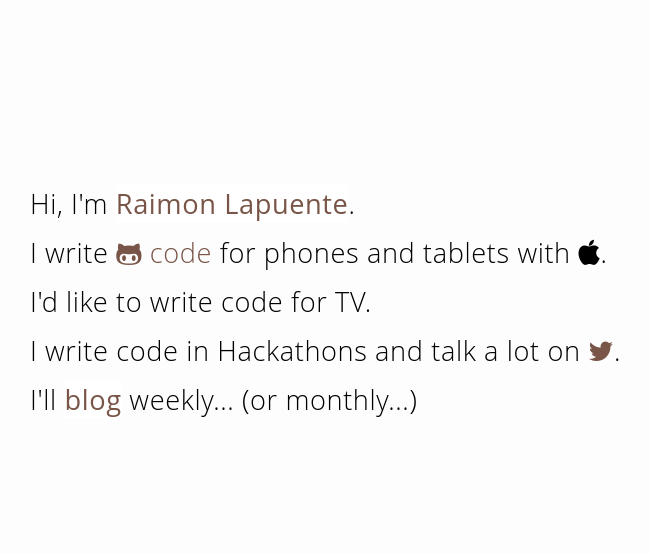
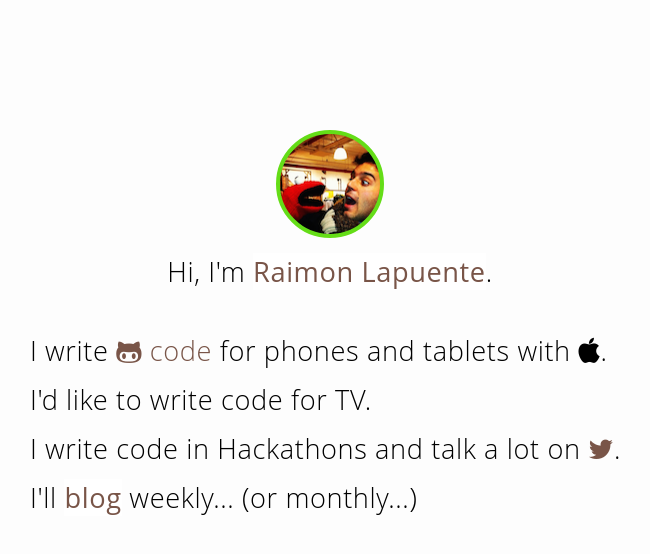
Before and after one commit to wolffan/wolffan.github.io, a Jekyll site: the page built from index.html, in a window 1280 px wide. Shown: the top 554 px of the page, without its empty margins (310-960 px from the left). Built offline with Jekyll 4.4.1, drawn with Linux system fonts in a browser that asks for light colours; nearby versions of some CDN libraries; the list of posts is cut into pages by our own code.

Commit message:
Final tweaks to the main page

```diff
--- a/blog.html
+++ b/blog.html
@@ -16,7 +16,4 @@ permalink: /blog/
       </li>
     {% endfor %}
   </ul>
-
-  <p class="rss-subscribe">subscribe <a href="{{ "/feed.xml" | prepend: site.baseurl }}">via RSS</a></p>
-
 </div>
--- a/css/main.css
+++ b/css/main.css
@@ -262,13 +262,29 @@ a:visited { color: #795548; }
   font-weight: 300;
   font-size: 170%;
   font-family: "Open Sans",sans-serif;
-  padding-top: 180px;
+  padding-top: 130px;
   zoom: 1;
   line-height: 1.8;
 }
 
 .highlight {
   font-weight:400;
+}
+
+p.center {
+  text-align: center;
+  padding-top: 10px;
+  padding-bottom: 30px;
+}
+
+.avatar-image {
+  border-radius:50%;
+  display: block;
+  height: 100px;
+  width: 100px;
+  border: 4px solid #64dd17;
+  background: no-repeat scroll 25% 32%;
+  margin: 0 auto;
 }
 
 /* terminal */
--- a/index.html
+++ b/index.html
@@ -3,7 +3,10 @@ layout: main
 ---
 
 <h2 class="landing">
-  <p>Hi, I'm <a class="highlight" href="{{ SITEURL }}/about">Raimon Lapuente</a>.<p>
+
+
+  <a class="avatar-image" style='background-image: url("{{ SITEURL }}/assets/minime.png");' href="/"></a>
+  <p class="center">Hi, I'm <a class="highlight" href="{{ SITEURL }}/about">Raimon Lapuente</a>.<p>
   <p>I write <a href="http://github.com/{{ site.github_username }}" target="new">
               <i class="fa fa-github-alt fa-1x"></i> code </a>
     for phones and tablets with <i class="fa fa-apple fa-1x"></i>.<p>
```
Also changed, not shown: assets/minime.jpg (added), assets/minime.png (added).
